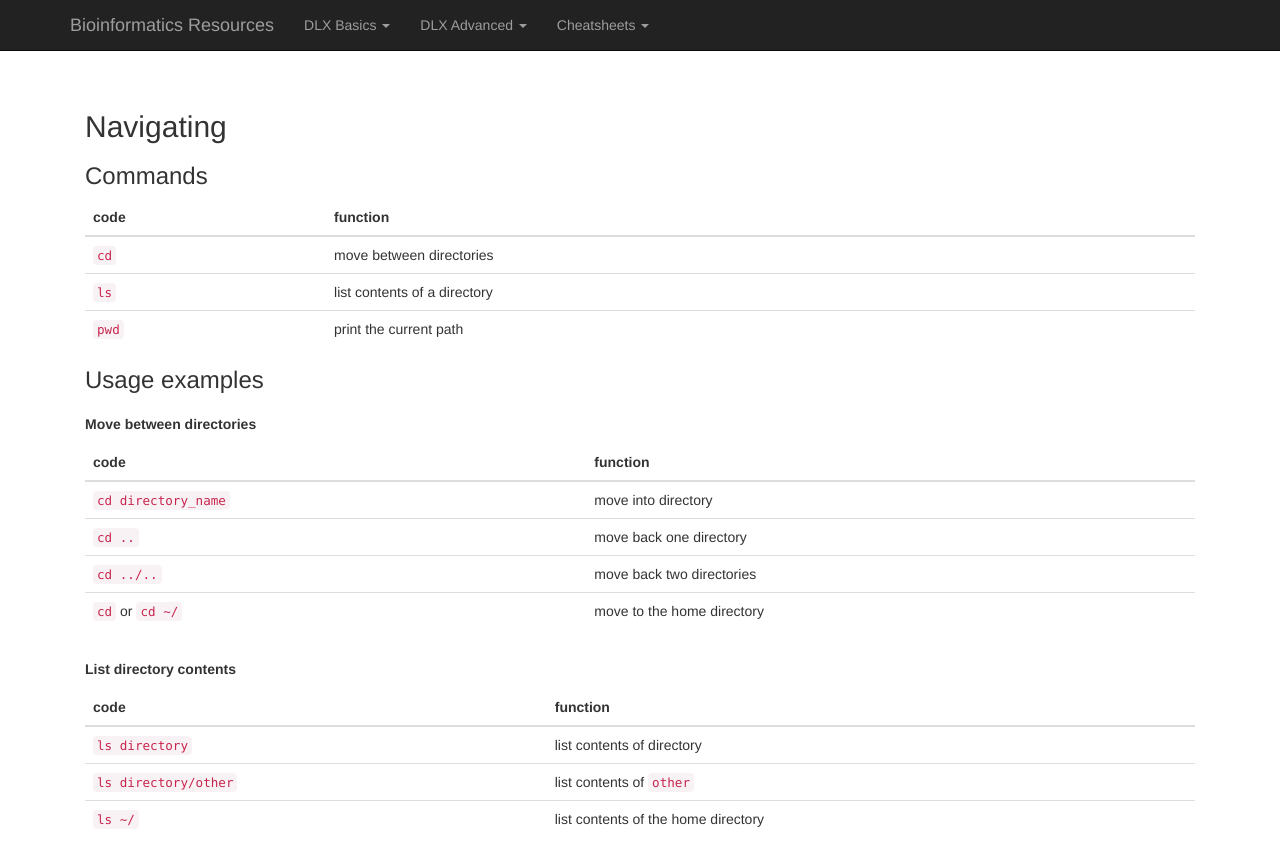
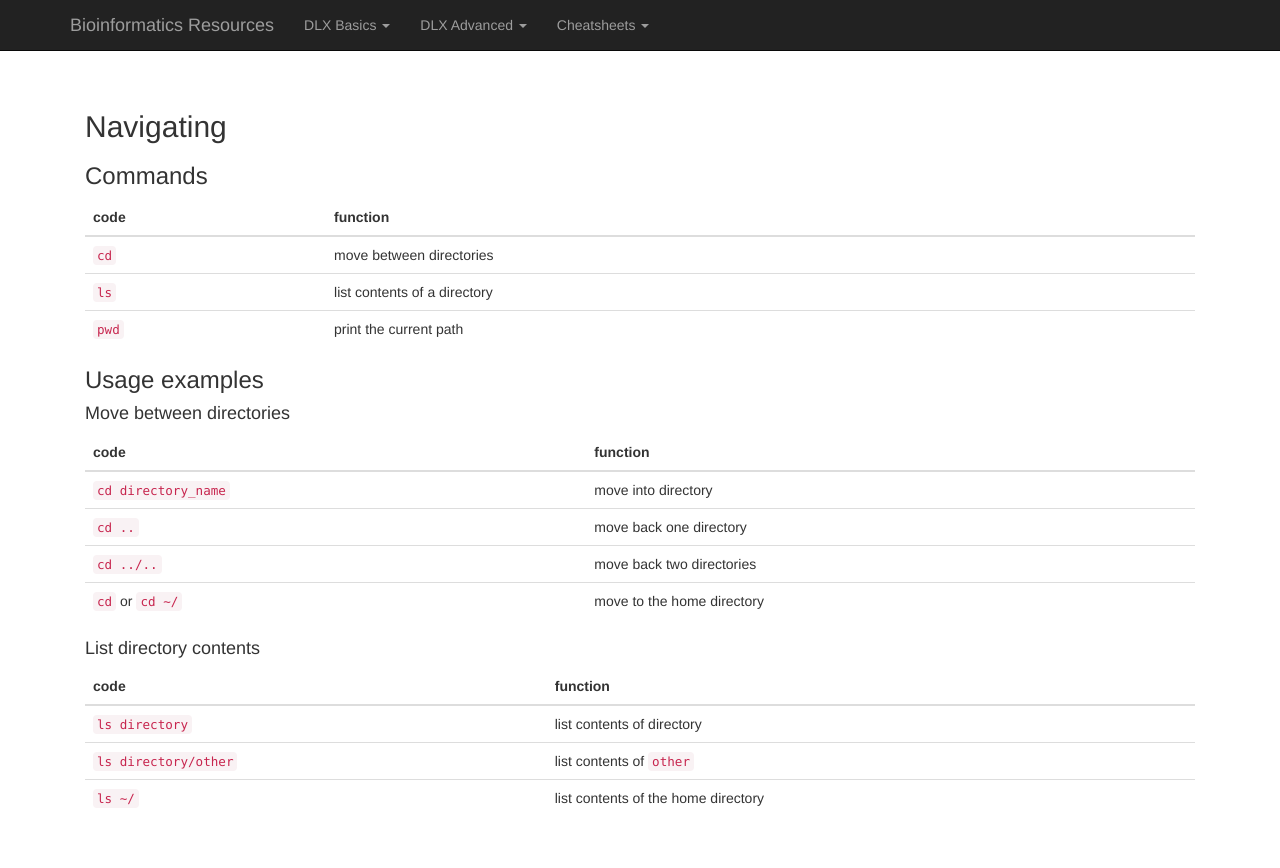
Before and after one commit to karajones/karajones.github.io, a Jekyll site: the page built from commands/basics2.md, in a window 1280 px wide. Shown: the top 868 px of the page. Built offline with Jekyll 4.4.1, drawn with Linux system fonts in a browser that asks for light colours; nearby versions of some CDN libraries; our own code applies the rules of GitHub Pages for plain Markdown files.

```diff
--- a/commands/basics2.md
+++ b/commands/basics2.md
@@ -10,7 +10,7 @@
 
 ### Usage examples
 
-**Move between directories**
+#### Move between directories
 
 | code | function |
 |------|-----|
@@ -19,7 +19,7 @@
 | `cd ../..` | move back two directories |
 | `cd` or `cd ~/` | move to the home directory |
 
-**List directory contents**
+#### List directory contents
 
 | code | function |
 |------|-----|
```
